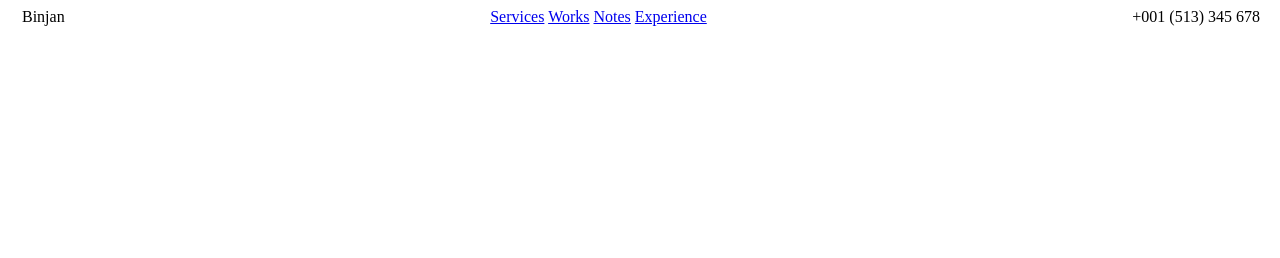
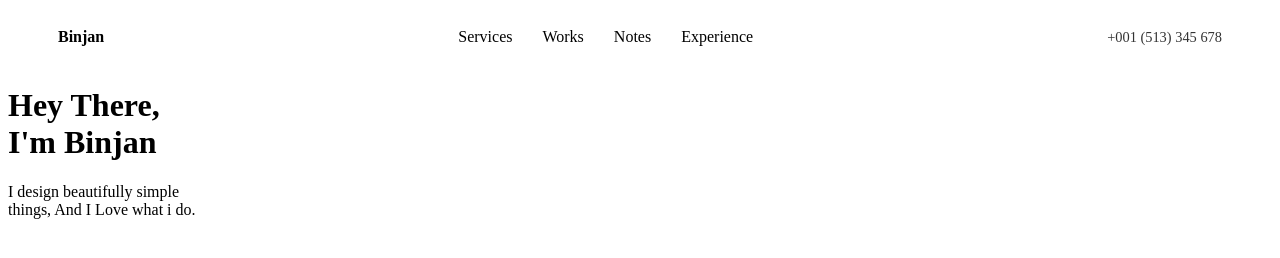
Before and after one commit to Soromanko/cwa, a plain HTML site: page index.html in a window 1280 px wide. Drawn offline with Linux system fonts and the light colour scheme.

Commit message:
update n. 1

```diff
--- a/index.html
+++ b/index.html
@@ -1,32 +1,34 @@
-<!doctype html>
-<html lang="cs">
+<!DOCTYPE html>
+<html lang="en">
 <head>
     <meta charset="UTF-8">
-    <meta name="viewport"
-          content="width=device-width, user-scalable=no, initial-scale=1.0, maximum-scale=1.0, minimum-scale=1.0">
-    <meta http-equiv="X-UA-Compatible" content="ie=edge">
+    <meta name="viewport" content="width=device-width, initial-scale=1.0">
+    <title>Portfolio</title>
     <link rel="stylesheet" href="style.css">
-    <title>Document</title>
 </head>
 <body>
+<nav>
+    <div class="logo">Binjan</div>
+    <ul>
+        <li><a href="#">Services</a></li>
+        <li><a href="#">Works</a></li>
+        <li><a href="#">Notes</a></li>
+        <li><a href="#">Experience</a></li>
+    </ul>
+    <div class="contact-info">+001 (513) 345 678</div>
+</nav>
+
 <header>
-    <div class="brand">
-        <div class="logo"></div>
-        <div>
-            Binjan
-        </div>
+    <div class="header-left">
+        <h1>Hey There, <br>
+        I'm Binjan</h1>
     </div>
+    <div class="header-image">
 
-    <nav aria-label="Main">
-        <a href="#">Services</a>
-        <a href="#">Works</a>
-        <a href="#">Notes</a>
-        <a href="#">Experience</a>
-    </nav>
-
-    <div class="contact">
-        <div class="muted">+001 (513) 345 678</div>
-        <a class="btn" href="#contact"></a>
+    </div>
+    <div class="header-right">
+        <p>I design beautifully simple <br>
+        things, And I Love what i do.</p>
     </div>
 </header>
 </body>
--- a/style.css
+++ b/style.css
@@ -1,22 +1,35 @@
-header{
-    display:flex;
-    align-items:center;
-    justify-content:space-between;
-    gap:16px;
+nav {
+    display: flex;
+    justify-content: space-between;
+    align-items: center;
+    padding: 20px 50px;
+    background-color: #fff;
 }
-.brand{
-    display:flex;
-    align-items:center;
-    gap:14px;
+
+nav .logo {
+    font-weight: bold;
 }
-.logo{
 
+nav ul {
+    display: flex;
+    gap: 30px;
+    list-style: none;
+    margin: 0;
+    padding: 0;
 }
-nav a{
 
+nav ul li a {
+    text-decoration: none;
+    font-weight: 500;
+    color: black;
+    transition: color 0.3s;
 }
-.contact{
-    display:flex;
-    align-items:center;
-    gap:12px;
+
+nav ul li a:hover {
+    color: teal;
 }
+
+nav .contact-info {
+    font-size: 0.9rem;
+    color: #333;
+}
```
